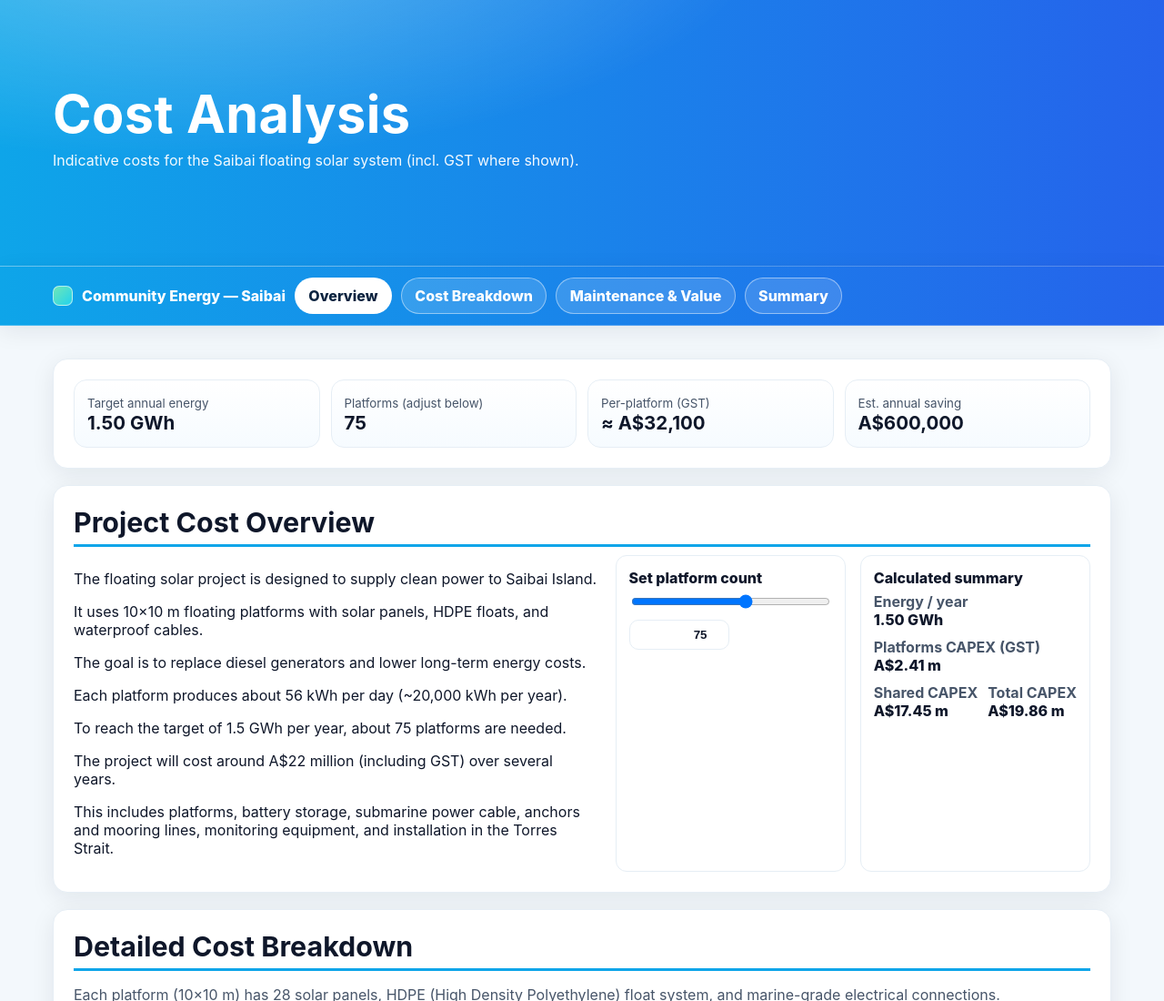
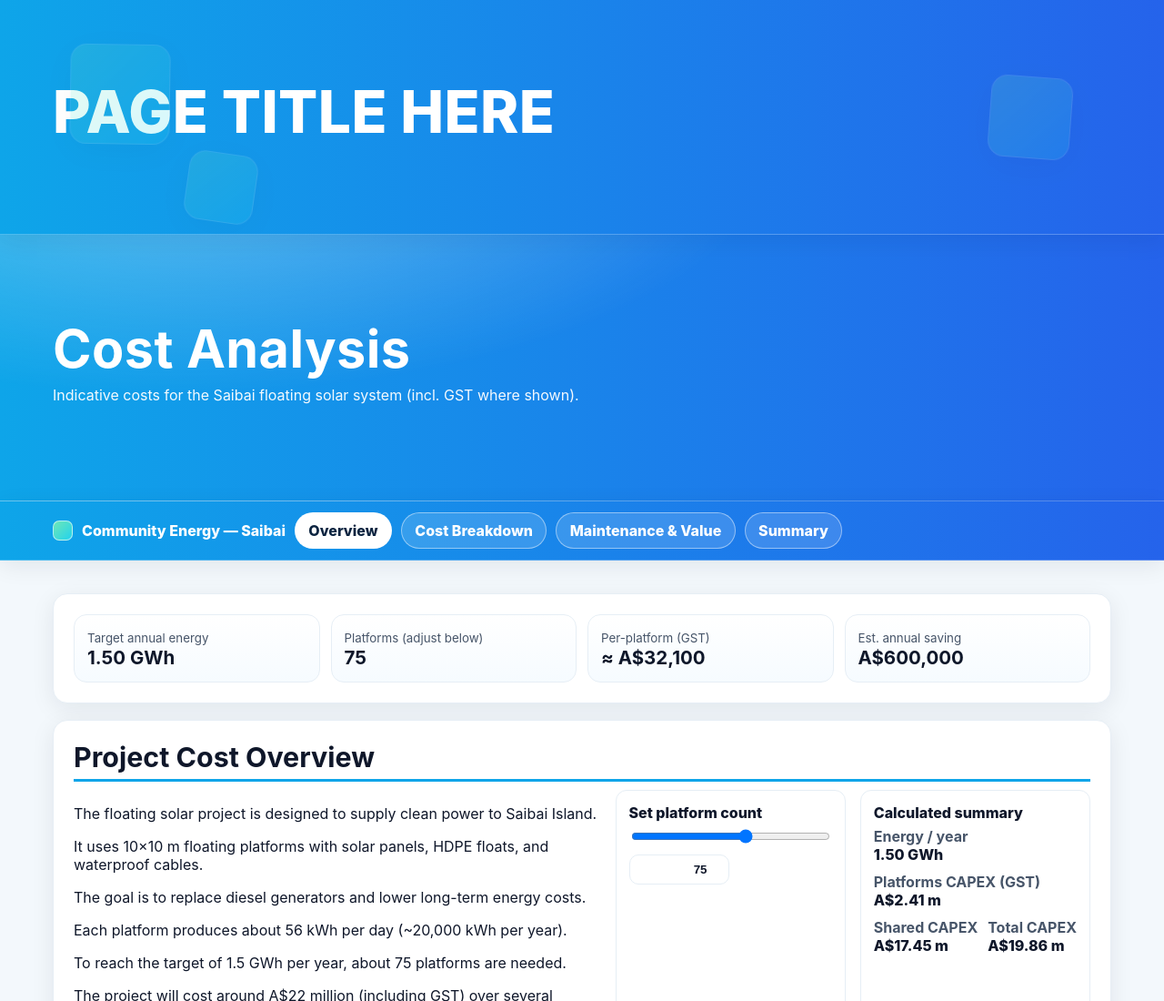
Before and after one commit to InfernalUncle97/COMIT, a plain HTML site: page cost_analysis.html in a window 1280 px wide. Shown: the top 1100 px of the page at 91% size. Drawn offline with Linux system fonts and the light colour scheme.

Commit message:
Add files via upload

```diff
--- a/cost_analysis.html
+++ b/cost_analysis.html
@@ -114,9 +114,71 @@
   /* ===== Scroll reveal ===== */
   .reveal{opacity:0;transform:translateY(14px);transition:opacity .5s ease, transform .5s ease}
   .reveal.show{opacity:1;transform:none}
+  /* === Reusable WOW banner === */
+.wow-hero{
+  position:relative; overflow:hidden; color:#fff; isolation:isolate;
+  background:linear-gradient(90deg,var(--sea,#0ea5e9),var(--deep,#2563eb));
+  border-bottom:1px solid rgba(255,255,255,.25);
+  box-shadow:0 6px 26px rgba(15,23,42,.08);
+}
+.wow-hero .inner{max-width:1200px;margin:0 auto;padding:84px 18px 96px}
+.wow-hero h1{margin:0;font-weight:800;font-size:clamp(2.4rem,6vw,4rem);letter-spacing:.4px}
+.wow-hero p{opacity:.95;margin-top:8px;max-width:70ch}
+
+/* floating tiles */
+.wow-hero .float{
+  position:absolute; width:110px; aspect-ratio:1; border-radius:18px;
+  background:linear-gradient(135deg,#6ee7b7,#22d3ee);
+  border:1px solid rgba(255,255,255,.6); opacity:.18;
+  box-shadow:0 8px 40px rgba(0,0,0,.18);
+  animation:drift 24s ease-in-out infinite alternate;
+}
+.wow-hero .f1{left:6%; top:18%}
+.wow-hero .f2{right:8%; top:28%; animation-delay:-6s; width:90px}
+.wow-hero .f3{left:16%; bottom:14%; animation-delay:-12s; width:76px}
+@keyframes drift{0%{transform:translateY(0) rotate(0)}100%{transform:translateY(28px) rotate(10deg)}}
+
+/* animated wave */
+.wow-hero .wave{position:absolute; left:0; right:0; bottom:-1px; z-index:-1}
+
+/* accessibility */
+@media (prefers-reduced-motion: reduce){
+  .wow-hero .float{animation:none}
+  .wow-hero .wave path animate{display:none}
+}
+
 </style>
 </head>
 <body>
+<header class="wow-hero">
+  <div class="inner">
+    <h1>PAGE TITLE HERE</h1>
+    <!-- Optional short subheading -->
+    <!-- <p>Your single-sentence subheading.</p> -->
+  </div>
+
+  <!-- decorative floaters -->
+  <div class="float f1" aria-hidden="true"></div>
+  <div class="float f2" aria-hidden="true"></div>
+  <div class="float f3" aria-hidden="true"></div>
+
+  <!-- animated wave -->
+  <svg class="wave" viewBox="0 0 1200 120" preserveAspectRatio="none" aria-hidden="true">
+    <defs>
+      <linearGradient id="wowG" x1="0" x2="1" y1="0" y2="0">
+        <stop offset="0" stop-color="rgba(255,255,255,.35)"/>
+        <stop offset="1" stop-color="rgba(255,255,255,.08)"/>
+      </linearGradient>
+    </defs>
+    <path fill="url(#wowG)">
+      <animate attributeName="d" dur="10s" repeatCount="indefinite"
+        values="
+          M0,40 C300,90 900,-10 1200,50 L1200,120 L0,120 Z;
+          M0,50 C300,10 900,110 1200,60 L1200,120 L0,120 Z;
+          M0,40 C300,90 900,-10 1200,50 L1200,120 L0,120 Z"/>
+    </path>
+  </svg>
+</header>
 
 <header class="hero">
   <div class="wrap">
```
Also changed, not shown: detail.html (+2 -23 lines), implementation_plan.html (+0 -1 lines).
